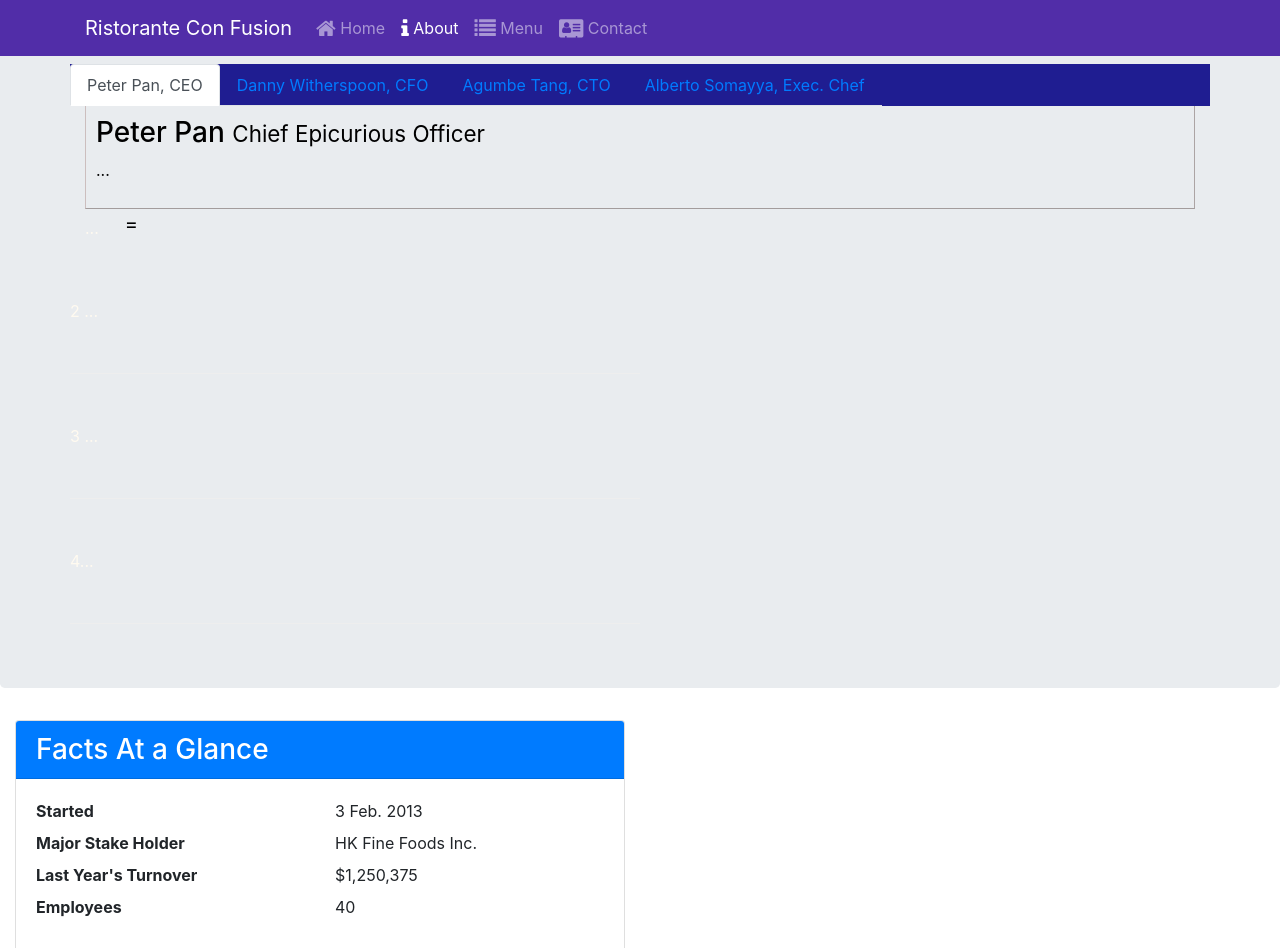
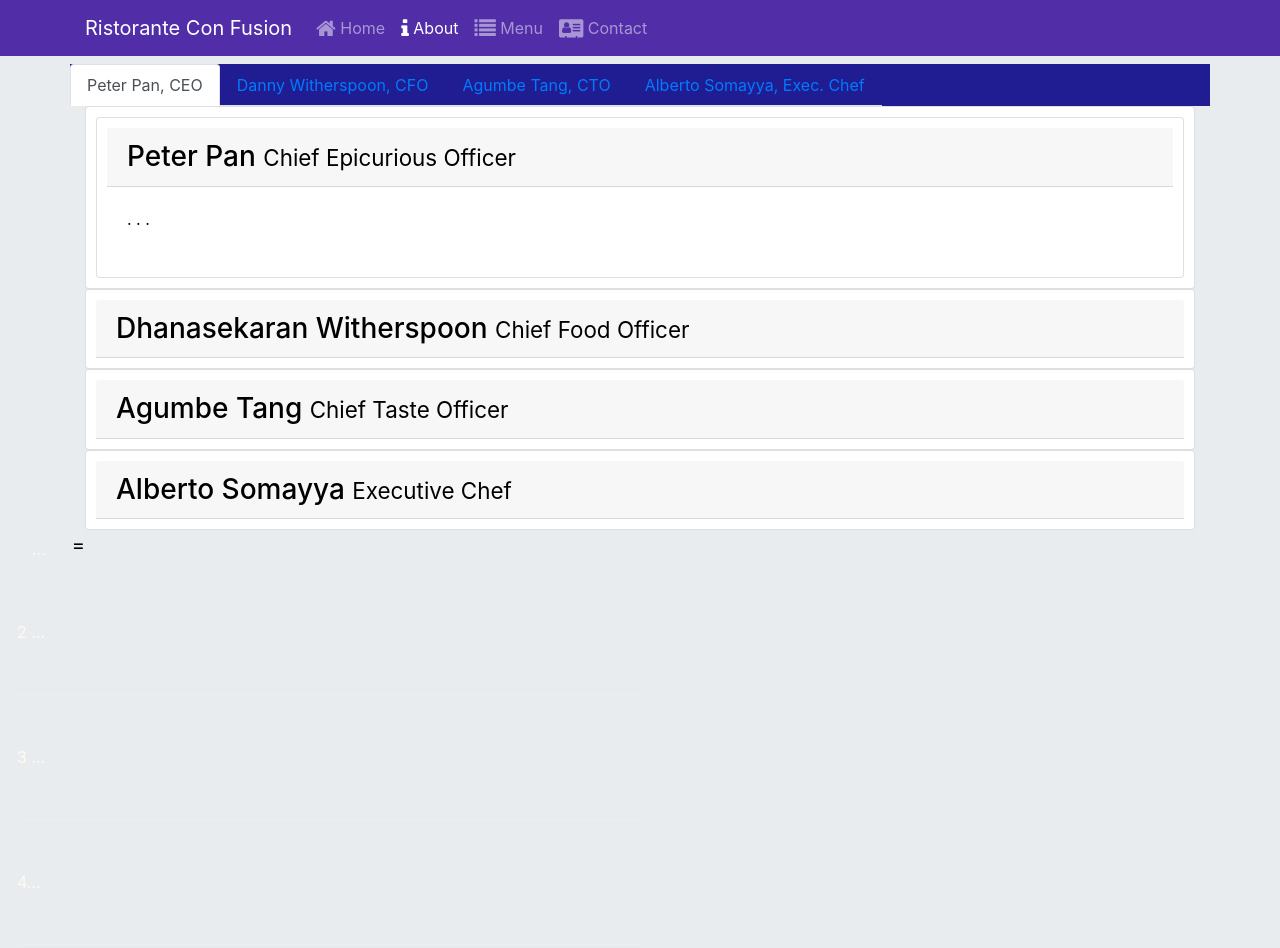
Before and after one commit to minhdev313/FER201M, a website: page about.html in a window 1280 px wide. Shown: the top 948 px of the page. Drawn offline with nearby package versions, Linux system fonts and the light colour scheme.

Commit message:
Accordion

```diff
--- a/about.html
+++ b/about.html
@@ -33,11 +33,68 @@
                 </ul>
 
             </div>
-            <div class="tab-content">
-                <div role="tabpanel" class="tab-pane fade show active" id="peter">
-                    <h3>Peter Pan <small>Chief Epicurious Officer</small></h3>
-                    <p> ... </p>
+            <div id="accordion">
+                <div class="card">
+                    <div class="card">
+                        <div class="card-header" role="tab" id="peterhead">
+                            <h3 class="mb-0">
+                                <a data-toggle="collapse" data-target="#peter">
+                                    Peter Pan <small>Chief Epicurious Officer</small>
+                                </a>
+                            </h3>
                         </div>
+
+                        <div class="collapse show" id="peter" data-parent="#accordion">
+                            <div class="card-body">
+                                <p class="d-none d-sm-block">. . .</p>
+                            </div>
+                        </div>
+                    </div>
+                </div>
+            </div>
+            <div class="card">
+                <div class="card-header" role="tab" id="dannyhead">
+                    <h3 class="mb-0">
+                        <a class="collapsed" data-toggle="collapse" data-target="#danny">
+                            Dhanasekaran Witherspoon <small>Chief Food Officer</small>
+                        </a>
+                    </h3>
+                </div>
+                <div class="collapse" id="danny" data-parent="#accordion">
+                    <div class="card-body">
+                        <p class="d-none d-sm-block">. . .</em></p>
+                    </div>
+                </div>
+            </div>
+            <div class="card">
+                <div class="card-header" role="tab" id="agumbehead">
+                    <h3 class="mb-0">
+                        <a class="collapsed" data-toggle="collapse" data-target="#agumbe">
+                            Agumbe Tang <small>Chief Taste Officer</small>
+                        </a>
+                    </h3>
+                </div>
+                <div class="collapse" id="agumbe" data-parent="#accordion">
+                    <div class="card-body">
+                        <p class="d-none d-sm-block">. . .</p>
+                    </div>
+                </div>
+            </div>
+            <div class="card">
+                <div class="card-header" role="tab" id="albertohead">
+                    <h3 class="mb-0">
+                        <a class="collapsed" data-toggle="collapse" data-target="#alberto">
+                            Alberto Somayya <small>Executive Chef</small>
+                        </a>
+                    </h3>
+                </div>
+                <div class="collapse" id="alberto" data-parent="#accordion">
+                    <div class="card-body">
+                        <p class="d-none d-sm-block">. . .</em></p>
+                    </div>
+                </div>
+            </div>
+
         </div>
         <div class="row">
             <div class="col-12 col-sm-6"> ...
@@ -168,14 +225,13 @@
         </div>
 
         <div class="row">
-            <div class="col-12 col-sm-4 order-sm-last"> ... </div>
-            <div class="col col-sm order-sm-first"> ... </div>
+
+
         </div>
 
     </section>
     <footer class="footer">
         <div class="container">
-
             <div class="col-7 col-sm-5">
                 <i class="fa fa-phone fa-lg"></i>: +852 1234 5678<br>
                 <i class="fa fa-fax fa-lg"></i>: +852 8765 4321<br>
@@ -192,7 +248,6 @@
                 <a class="btn btn-social-icon btn-twitter" href="http://twitter.com/"><i class="fa fa-twitter"></i></a>
                 <a class="btn btn-social-icon btn-google" href="http://youtube.com/"><i class="fa fa-youtube"></i></a>
                 <a class="btn btn-social-icon" href="mailto:"><i class="fa fa-envelope-o"></i></a>
-
             </div>
         </div>
         </div>
--- a/css/style.css
+++ b/css/style.css
@@ -72,3 +72,11 @@
     padding: 10px;
     color: black;
 }
+
+.card {
+    border-left: 1px solid #ccbebe;
+    border-right: 1px solid #aca4a4;
+    border-bottom: 1px solid #a39c9c;
+    padding: 10px;
+    color: black;
+}
```
Lines whose indentation alone changed are shown as unchanged.
